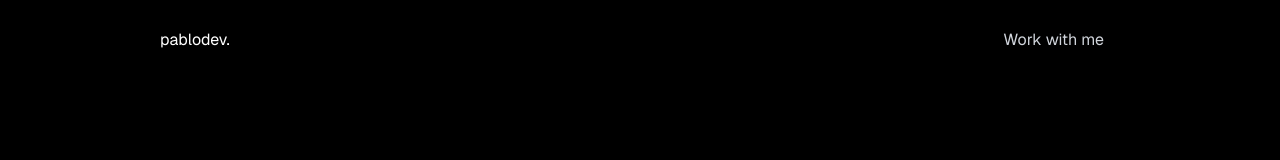
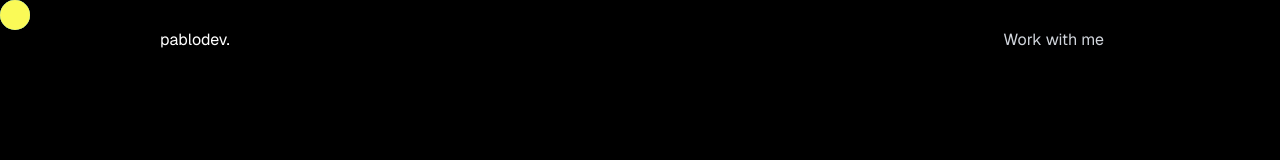
Before and after one commit to Pabloodev/pablo-teixeira, a Next.js app: page / in a window 1280 px wide. Shown: the top 160 px of the page. Built offline with nearby package versions, Linux system fonts and the light colour scheme.

Commit message:
add cursors follow

```diff
--- a/app/data/feedbacks.js
+++ b/app/data/feedbacks.js
@@ -1,16 +1,20 @@
 export const feedbacks = [
   {
     avatar: "/vitoria.jpg",
-    content: "adsada",
+    content: "O Pablo é um menino muito esforçado, lembro de quando ele entrou no N2 e ele criou soluções para uma rotina que enfrentavamos no trabalho, e não era o trabalho dele, e mesmo assim ele se dedicou a isso, ele gosta de observar problemas que ele conseguiria resolver com programação e isso é muito bacana",
+    name: "Vitória Sena",
+    role: "Networks cordinator"
+  },
+  {
+    avatar: "/vitoria.jpg",
+    content: "O que mais me impressiona no Pablo é a capacidade de enxergar além das tarefas do dia a dia. Ele não espera ser chamado para agir — ele observa, entende o problema e já começa a pensar em soluções. Já o vi criar ferramentas e automações que facilitaram o trabalho de toda a equipe. Ele tem uma mente inquieta, voltada para inovação, e um senso de responsabilidade raro.",
     name: "Marlon Oliveira",
     role: "Networks cordinator"
   },
   {
     avatar: "/vitoria.jpg",
-    content: "Lorem ipsum dolor sit amet consectetur adipisicing elit Sapiente dolorum accusamus molestiae illum quae itaque numquam magni doloremque eaque sit tempore, corrupti voluptatibus necessitatibus! Delectus necessitatibus sint fuga assumenda dolor.",
-    name: "Marlon Oliveira",
-    role: "Networks cordinator"
+    content: "Trabalhar com o Pablo sempre foi muito tranquilo, porque ele está sempre disposto a ajudar e melhorar os processos. No agendamento, ele foi fundamental ao propor melhorias que agilizaram bastante nosso fluxo. Ele tem uma visão muito prática e sabe traduzir os problemas do dia a dia em soluções técnicas eficientes. É alguém em quem dá para confiar.",
+    name: "Vinicius Alves",
+    role: "Schedule cordinator"
   },
 ]
-
-// Tenho que preencher esse script com o que falta
--- a/app/layout.jsx
+++ b/app/layout.jsx
@@ -2,6 +2,10 @@ import Header from "./ui/components/header";
 
 import "./ui/globals.css";
 import { geistSans, geistMono } from "./ui/fonts";
+import CursorOne from "./ui/components/CursorOne";
+import CursorTwo from "./ui/components/CursorTwo";
+import CursorThree from "./ui/components/CursorThree";
+import CursorFour from "./ui/components/CursorFour";
 
 export const metadata = {
   title: "Pablo Teixeira | Fullstack developer",
@@ -14,6 +18,10 @@ export default function RootLayout({ children }) {
       <body
         className={`${geistSans.variable} ${geistMono.variable} antialiased`}
       >
+        <CursorOne />
+        <CursorTwo />
+        <CursorThree />
+        <CursorFour />
         <Header />
         {children}
       </body>
--- /dev/null
+++ b/app/ui/components/CursorFour.jsx
@@ -0,0 +1,55 @@
+"use client"
+
+import { motion, useSpring } from "motion/react"
+import { useEffect, useRef } from "react"
+
+export default function CursorFour() {
+  const ref = useRef(null)
+  const { x, y } = useFollowPointer(ref)
+
+  return (
+    <motion.div
+      ref={ref}
+      style={{
+        ...ball,
+        x,
+        y,
+        position: "fixed",
+        top: 0,
+        left: 0,
+        pointerEvents: "none",
+        zIndex: 9999,
+      }}
+    />
+  )
+}
+
+const spring = { damping: 4, stiffness: 50, restDelta: 0.001 }
+
+export function useFollowPointer(ref) {
+  const x = useSpring(0, spring)
+  const y = useSpring(0, spring)
+
+  useEffect(() => {
+    const handlePointerMove = ({ clientX, clientY }) => {
+      x.set(clientX - 15) // 30px / 2 para centralizar
+      y.set(clientY - 15)
+    }
+
+    window.addEventListener("pointermove", handlePointerMove)
+    return () => window.removeEventListener("pointermove", handlePointerMove)
+  }, [])
+
+  return { x, y }
+}
+
+/**
+ * ==============   Styles   ================
+ */
+
+const ball = {
+  width: 30,
+  height: 30,
+  backgroundColor: "#fafa57",
+  borderRadius: "50%",
+}
--- /dev/null
+++ b/app/ui/components/CursorOne.jsx
@@ -0,0 +1,55 @@
+"use client"
+
+import { motion, useSpring } from "motion/react"
+import { useEffect, useRef } from "react"
+
+export default function CursorOne() {
+  const ref = useRef(null)
+  const { x, y } = useFollowPointer(ref)
+
+  return (
+    <motion.div
+      ref={ref}
+      style={{
+        ...ball,
+        x,
+        y,
+        position: "fixed",
+        top: 0,
+        left: 0,
+        pointerEvents: "none",
+        zIndex: 9999,
+      }}
+    />
+  )
+}
+
+const spring = { damping: 3, stiffness: 50, restDelta: 0.001 }
+
+export function useFollowPointer(ref) {
+  const x = useSpring(0, spring)
+  const y = useSpring(0, spring)
+
+  useEffect(() => {
+    const handlePointerMove = ({ clientX, clientY }) => {
+      x.set(clientX - 15) // 30px / 2 para centralizar
+      y.set(clientY - 15)
+    }
+
+    window.addEventListener("pointermove", handlePointerMove)
+    return () => window.removeEventListener("pointermove", handlePointerMove)
+  }, [])
+
+  return { x, y }
+}
+
+/**
+ * ==============   Styles   ================
+ */
+
+const ball = {
+  width: 30,
+  height: 30,
+  backgroundColor: "#fa377e",
+  borderRadius: "50%",
+}
--- /dev/null
+++ b/app/ui/components/CursorThree.jsx
@@ -0,0 +1,55 @@
+"use client"
+
+import { motion, useSpring } from "motion/react"
+import { useEffect, useRef } from "react"
+
+export default function CursorThree() {
+  const ref = useRef(null)
+  const { x, y } = useFollowPointer(ref)
+
+  return (
+    <motion.div
+      ref={ref}
+      style={{
+        ...ball,
+        x,
+        y,
+        position: "fixed",
+        top: 0,
+        left: 0,
+        pointerEvents: "none",
+        zIndex: 9999,
+      }}
+    />
+  )
+}
+
+const spring = { damping: 2, stiffness: 50, restDelta: 0.001 }
+
+export function useFollowPointer(ref) {
+  const x = useSpring(0, spring)
+  const y = useSpring(0, spring)
+
+  useEffect(() => {
+    const handlePointerMove = ({ clientX, clientY }) => {
+      x.set(clientX - 15) // 30px / 2 para centralizar
+      y.set(clientY - 15)
+    }
+
+    window.addEventListener("pointermove", handlePointerMove)
+    return () => window.removeEventListener("pointermove", handlePointerMove)
+  }, [])
+
+  return { x, y }
+}
+
+/**
+ * ==============   Styles   ================
+ */
+
+const ball = {
+  width: 30,
+  height: 30,
+  backgroundColor: "#3768fa",
+  borderRadius: "50%",
+}
--- /dev/null
+++ b/app/ui/components/CursorTwo.jsx
@@ -0,0 +1,55 @@
+"use client"
+
+import { motion, useSpring } from "motion/react"
+import { useEffect, useRef } from "react"
+
+export default function CursorTwo() {
+  const ref = useRef(null)
+  const { x, y } = useFollowPointer(ref)
+
+  return (
+    <motion.div
+      ref={ref}
+      style={{
+        ...ball,
+        x,
+        y,
+        position: "fixed",
+        top: 0,
+        left: 0,
+        pointerEvents: "none",
+        zIndex: 9999,
+      }}
+    />
+  )
+}
+
+const spring = { damping: 5, stiffness: 50, restDelta: 0.001 }
+
+export function useFollowPointer(ref) {
+  const x = useSpring(0, spring)
+  const y = useSpring(0, spring)
+
+  useEffect(() => {
+    const handlePointerMove = ({ clientX, clientY }) => {
+      x.set(clientX - 15) // 30px / 2 para centralizar
+      y.set(clientY - 15)
+    }
+
+    window.addEventListener("pointermove", handlePointerMove)
+    return () => window.removeEventListener("pointermove", handlePointerMove)
+  }, [])
+
+  return { x, y }
+}
+
+/**
+ * ==============   Styles   ================
+ */
+
+const ball = {
+  width: 30,
+  height: 30,
+  backgroundColor: "#03fc03",
+  borderRadius: "50%",
+}
--- a/app/ui/components/Feedback.jsx
+++ b/app/ui/components/Feedback.jsx
@@ -15,7 +15,7 @@ export default function Feedback() {
         {feedbacks.map((feed, index) => (
           <div
             key={index}
-            className="w-[500px] h-[300px] border-1 border-gray-400 flex flex-col space-y-4 p-8"
+            className="w-[500px] h-[300px] border-1 border-gray-400 flex flex-col space-y-4 p-8 rounded-lg"
           >
             <div className="flex items-center space-x-4">
               <Image
--- a/app/ui/components/header.jsx
+++ b/app/ui/components/header.jsx
@@ -1,6 +1,5 @@
 'use client'
 
-import Link from "next/link";
 import { useState } from "react";
 import { Menu, X } from "lucide-react";
 
@@ -20,13 +19,14 @@ export default function Header() {
         {menuOpen ? <X size={28} /> : <Menu size={28} />}
       </button>
 
-      <Link href="/work" className="hidden sm:block">
-        <button
-          className="bg-black text-gray-300 hover:text-white px-4 py-2 rounded rounded-lg duration-700 cursor-pointer"
-        >
-          Work with me
-        </button>
-      </Link>
+
+      <a className="hidden sm:block" href="#work"></a>
+      <button
+        className="bg-black text-gray-300 hover:text-white px-4 py-2 rounded rounded-lg duration-700 cursor-pointer"
+      >
+        Work with me
+      </button>
+
     </header>
   );
 }
--- a/app/work/page.jsx
+++ /dev/null
@@ -1,7 +0,0 @@
-export default function Page(){
-  return (
-    <div>
-      <h1>Work with me</h1>
-    </div>
-  )
-}
```
